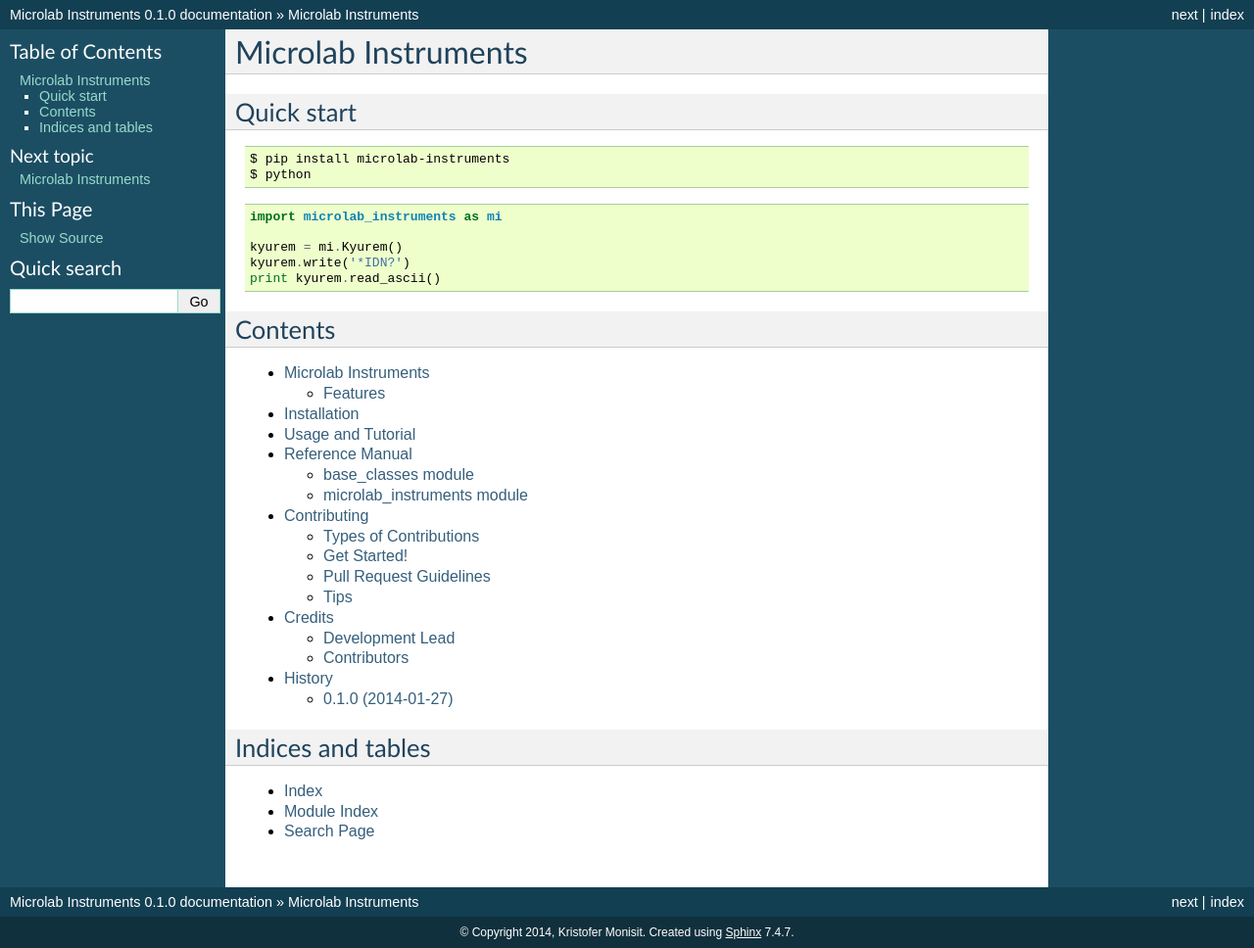
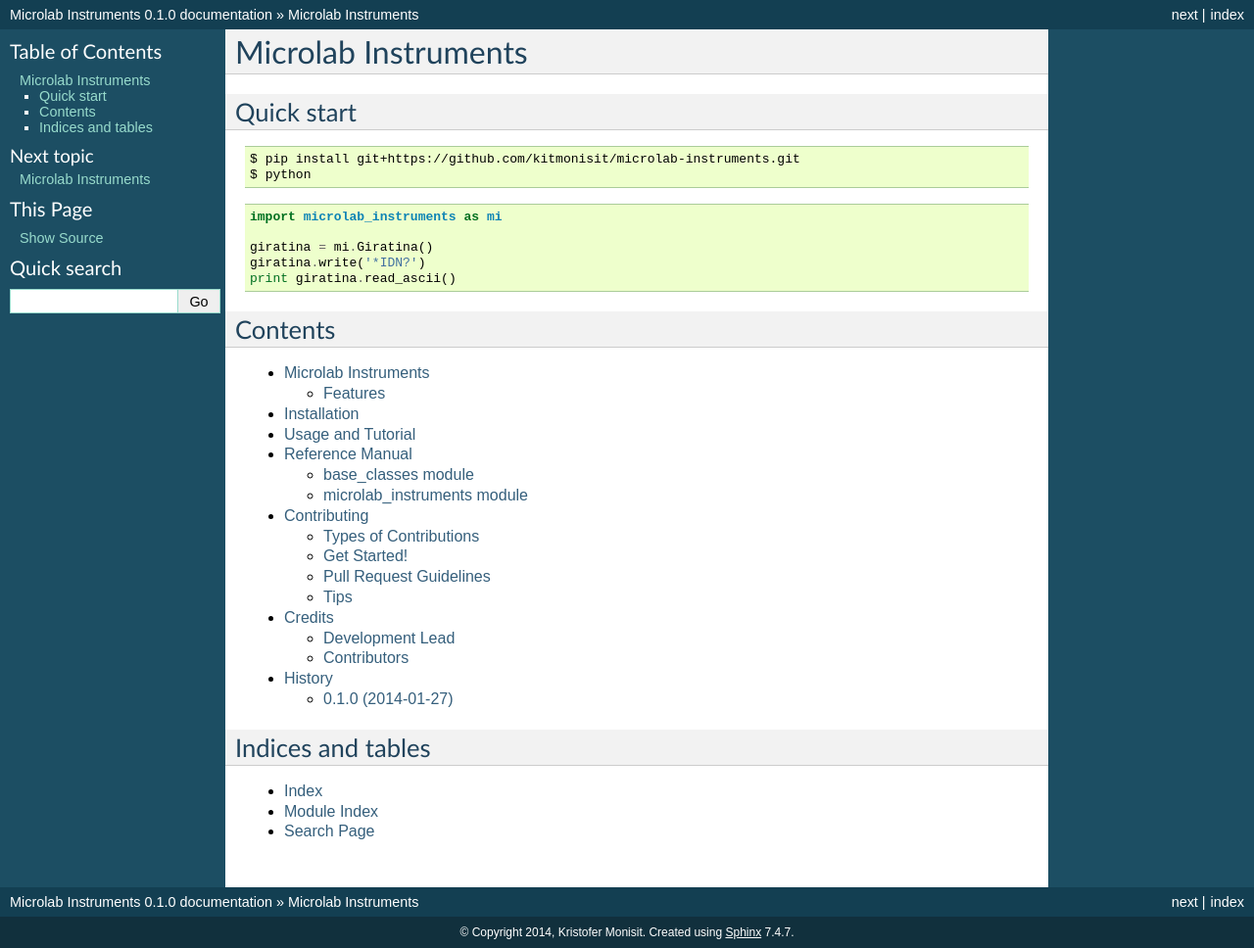
Before and after one commit to kitmonisit/microlab-instruments, a Sphinx documentation site: the page built from docs/index.rst, in a window 1280 px wide. Shown: the whole page at 98% size. Built offline with Sphinx 7.4.7, drawn with Linux system fonts in a browser that asks for light colours.

Commit message:
Update documentation

```diff
--- a/docs/index.rst
+++ b/docs/index.rst
@@ -12,16 +12,16 @@
 
 .. code-block:: bash
 
-    $ pip install microlab-instruments
+    $ pip install git+https://github.com/kitmonisit/microlab-instruments.git
     $ python
 
 .. code-block:: python
 
     import microlab_instruments as mi
 
-    kyurem = mi.Kyurem()
-    kyurem.write('*IDN?')
-    print kyurem.read_ascii()
+    giratina = mi.Giratina()
+    giratina.write('*IDN?')
+    print giratina.read_ascii()
 
 Contents
 ========
--- a/docs/usage.rst
+++ b/docs/usage.rst
@@ -8,6 +8,6 @@
 
     import microlab_instruments as mi
 
-    kyurem = mi.Kyurem()
-    kyurem.write('*IDN?')
-    print kyurem.read()
+    giratina = mi.Giratina()
+    giratina.write('*IDN?')
+    print giratina.read_ascii()
```
